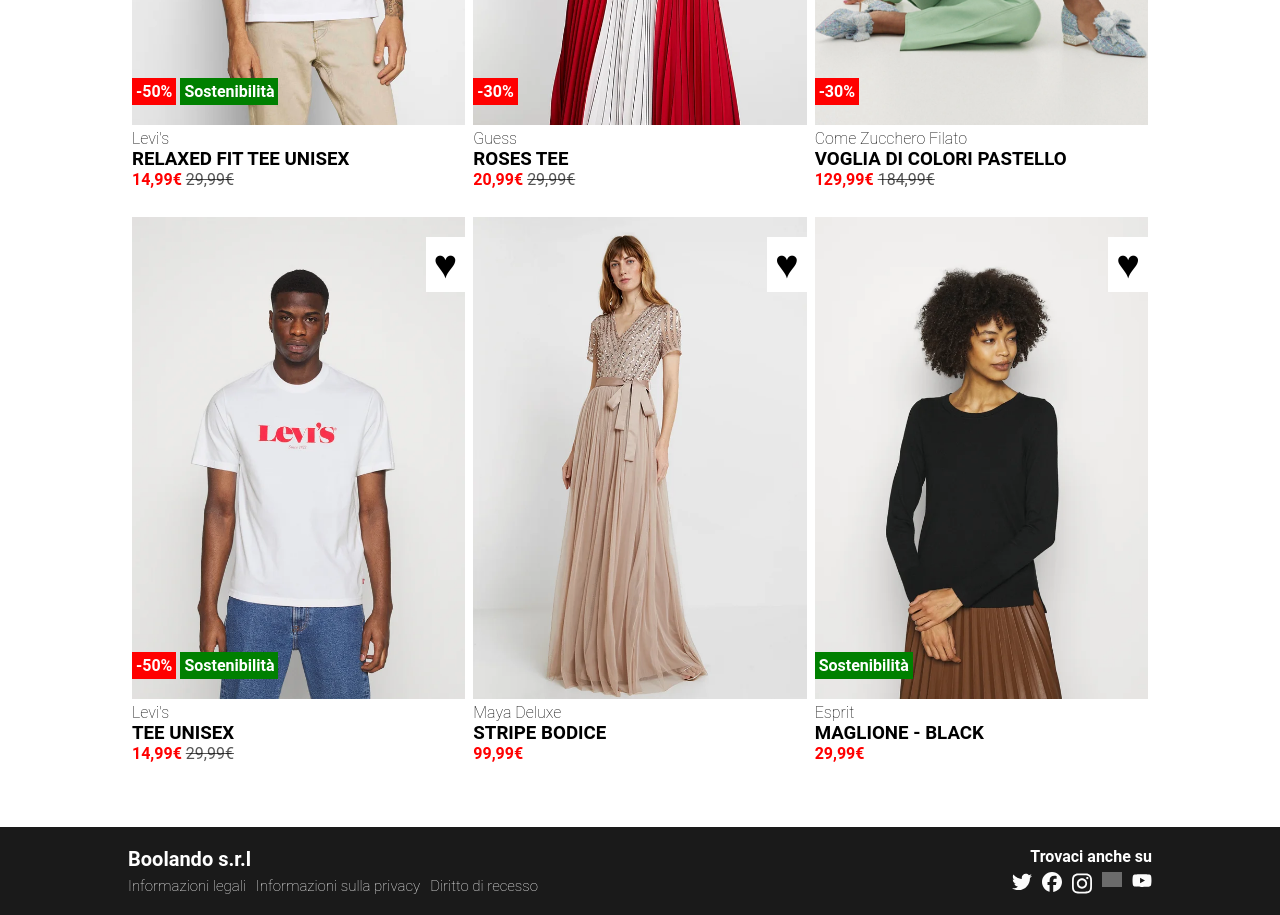
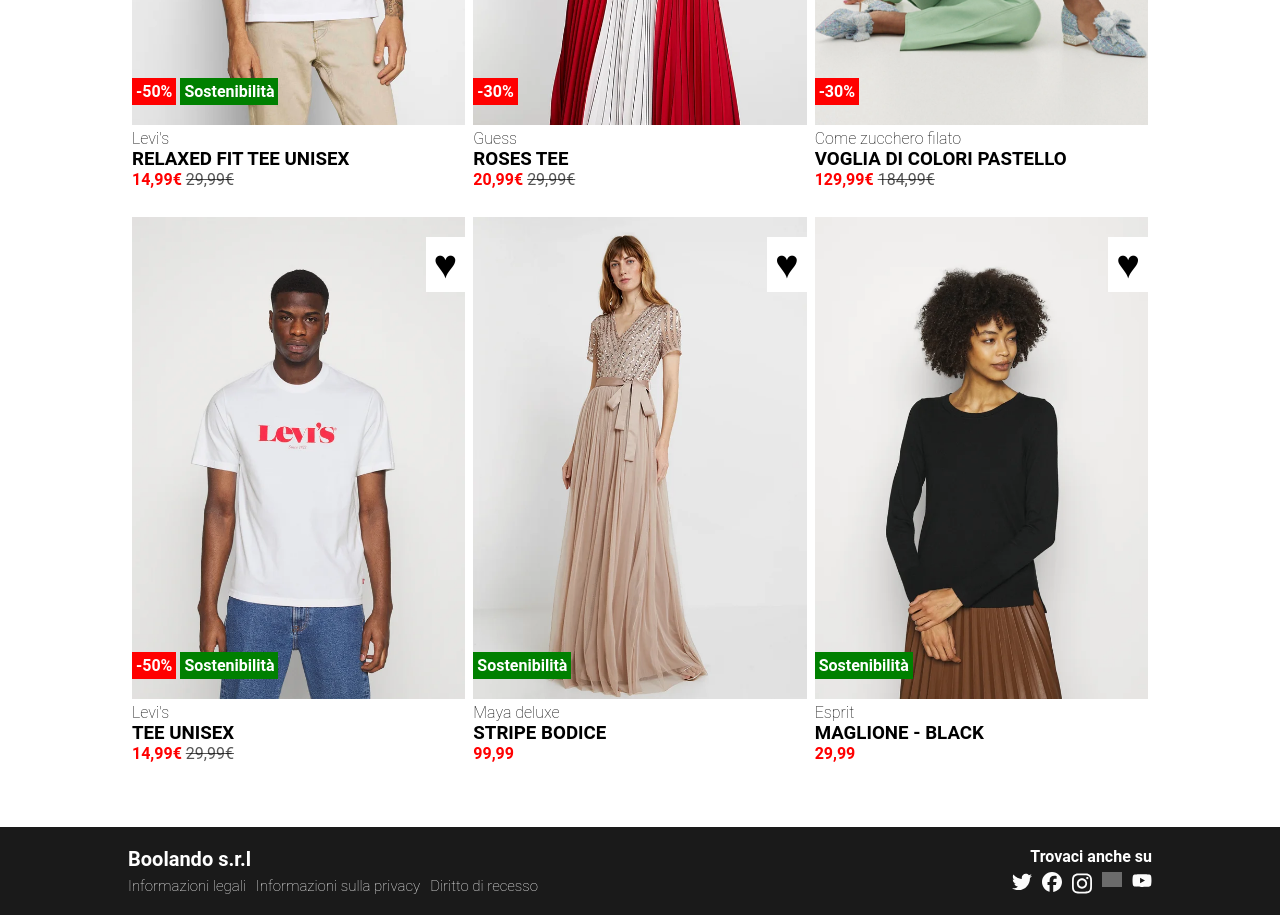
Before and after one commit to MattiaBologna/vite-boolando, a Vue app: page / in a window 1280 px wide. Shown: the part 480-1395 px from the top of the page. Built offline with nearby package versions, Linux system fonts and the light colour scheme; grey boxes are pictures that could not be loaded.

Commit message:
Add: dynamic items

```diff
--- a/src/components/HomeMain.vue
+++ b/src/components/HomeMain.vue
@@ -2,7 +2,66 @@
 export default {
     data() {
         return {
-
+            itemsList: [
+                {
+                    defaultImage: '/1.webp',
+                    hoverImage: '/1b.webp',
+                    discount: 50,
+                    sustainability: true,
+                    brand: "Levi's",
+                    name: 'RELAXED FIT TEE UNISEX',
+                    price: '29,99',
+                    discountedPrice: '14,99'
+                },
+                {
+                    defaultImage: '/2.webp',
+                    hoverImage: '/2b.webp',
+                    discount: 30,
+                    sustainability: false,
+                    brand: 'Guess',
+                    name: 'ROSES TEE',
+                    price: '29,99',
+                    discountedPrice: '20,99'
+                },
+                {
+                    defaultImage: '/3.webp',
+                    hoverImage: '/3b.webp',
+                    discount: 30,
+                    sustainability: false,
+                    brand: 'Come zucchero filato',
+                    name: 'VOGLIA DI COLORI PASTELLO',
+                    price: '184,99',
+                    discountedPrice: '129,99'
+                },
+                {
+                    defaultImage: '/4.webp',
+                    hoverImage: '/4b.webp',
+                    discount: 50,
+                    sustainability: true,
+                    brand: "Levi's",
+                    name: 'TEE UNISEX',
+                    price: '29,99',
+                    discountedPrice: '14,99'
+                },
+                {
+                    defaultImage: '/5.webp',
+                    hoverImage: '/5b.webp',
+                    discount: 0,
+                    sustainability: true,
+                    brand: 'Maya deluxe',
+                    name: 'STRIPE BODICE',
+                    price: '99,99',
+                },
+                {
+                    defaultImage: '/6.webp',
+                    hoverImage: '/6b.webp',
+                    discount: 0,
+                    sustainability: true,
+                    brand: 'Esprit',
+                    name: 'MAGLIONE - BLACK',
+                    price: '29,99'
+                }
+            ]
         }
     }
 }
@@ -13,104 +72,24 @@
         <div class="section">
             <div class="container">
                 <div class="row">
-                    <div class="col-4">
+                    <div v-for="(item, i) in itemsList" class="col-4">
                         <div class="card product">
                             <div class="card__header">
-                                <img src="/1.webp" alt="">
-                                <img src="/1b.webp" alt="" class="overlay">
+                                <img :src="item.defaultImage" alt="">
+                                <img :src="item.hoverImage" alt="" class="overlay">
                                 <div class="fav__heart">&hearts;</div>
                                 <div class="badges">
-                                    <div class="discount__badge">-50%</div>
-                                    <div class="sustainability__badge">Sostenibilità</div>
+                                    <div v-if="item.discount !== 0" class="discount__badge">-{{ item.discount }}%</div>
+                                    <div v-if="item.sustainability" class="sustainability__badge">Sostenibilità</div>
                                 </div>
                             </div>
                             <div class="card__body">
-                                <p class="item__brand">Levi's</p>
-                                <h3 class="item__name">RELAXED FIT TEE UNISEX</h3>
-                                <p class="price">14,99€ <span class="pre-sale-price">29,99€</span></p>
-                            </div>
-                        </div>
-                    </div>
-                    <div class="col-4">
-                        <div class="card product">
-                            <div class="card__header">
-                                <img src="/2.webp" alt="">
-                                <img src="/2b.webp" alt="" class="overlay">
-                                <div class="fav__heart">&hearts;</div>
-                                <div class="badges">
-                                    <div class="discount__badge">-30%</div>
-                                </div>
-                            </div>
-                            <div class="card__body">
-                                <p class="item__brand">Guess</p>
-                                <h3 class="item__name">ROSES TEE</h3>
-                                <p class="price">20,99€ <span class="pre-sale-price">29,99€</span></p>
-                            </div>
-                        </div>
-                    </div>
-                    <div class="col-4">
-                        <div class="card product">
-                            <div class="card__header">
-                                <img src="/3.webp" alt="">
-                                <img src="/3b.webp" alt="" class="overlay">
-                                <div class="fav__heart">&hearts;</div>
-                                <div class="badges">
-                                    <div class="discount__badge">-30%</div>
-                                </div>
-                            </div>
-                            <div class="card__body">
-                                <p class="item__brand">Come Zucchero Filato</p>
-                                <h3 class="item__name">VOGLIA DI COLORI PASTELLO</h3>
-                                <p class="price">129,99€ <span class="pre-sale-price">184,99€</span></p>
-                            </div>
-                        </div>
-                    </div>
-                    <div class="col-4">
-                        <div class="card product">
-                            <div class="card__header">
-                                <img src="/4.webp" alt="">
-                                <img src="/4b.webp" alt="" class="overlay">
-                                <div class="fav__heart">&hearts;</div>
-                                <div class="badges">
-                                    <div class="discount__badge">-50%</div>
-                                    <div class="sustainability__badge">Sostenibilità</div>
-                                </div>
-                            </div>
-                            <div class="card__body">
-                                <p class="item__brand">Levi's</p>
-                                <h3 class="item__name">TEE UNISEX</h3>
-                                <p class="price">14,99€ <span class="pre-sale-price">29,99€</span></p>
-                            </div>
-                        </div>
-                    </div>
-                    <div class="col-4">
-                        <div class="card product">
-                            <div class="card__header">
-                                <img src="/5.webp" alt="">
-                                <img src="/5b.webp" alt="" class="overlay">
-                                <div class="fav__heart">&hearts;</div>
-                            </div>
-                            <div class="card__body">
-                                <p class="item__brand">Maya Deluxe</p>
-                                <h3 class="item__name">STRIPE BODICE</h3>
-                                <p class="price">99,99€</p>
-                            </div>
-                        </div>
-                    </div>
-                    <div class="col-4">
-                        <div class="card product">
-                            <div class="card__header">
-                                <img src="/6.webp" alt="">
-                                <img src="/6b.webp" alt="" class="overlay">
-                                <div class="fav__heart">&hearts;</div>
-                                <div class="badges">
-                                    <div class="sustainability__badge">Sostenibilità</div>
-                                </div>
-                            </div>
-                            <div class="card__body">
-                                <p class="item__brand">Esprit</p>
-                                <h3 class="item__name">MAGLIONE - BLACK</h3>
-                                <p class="price">29,99€</p>
+                                <p class="item__brand">{{ item.brand }}</p>
+                                <h3 class="item__name">{{ item.name }}</h3>
+                                <p v-if="item.discount !== 0" class="price">{{ item.discountedPrice }}€
+                                    <span class="pre-sale-price">{{ item.price }}€</span>
+                                </p>
+                                <p v-else class="price">{{ item.price }}</p>
                             </div>
                         </div>
                     </div>
```
